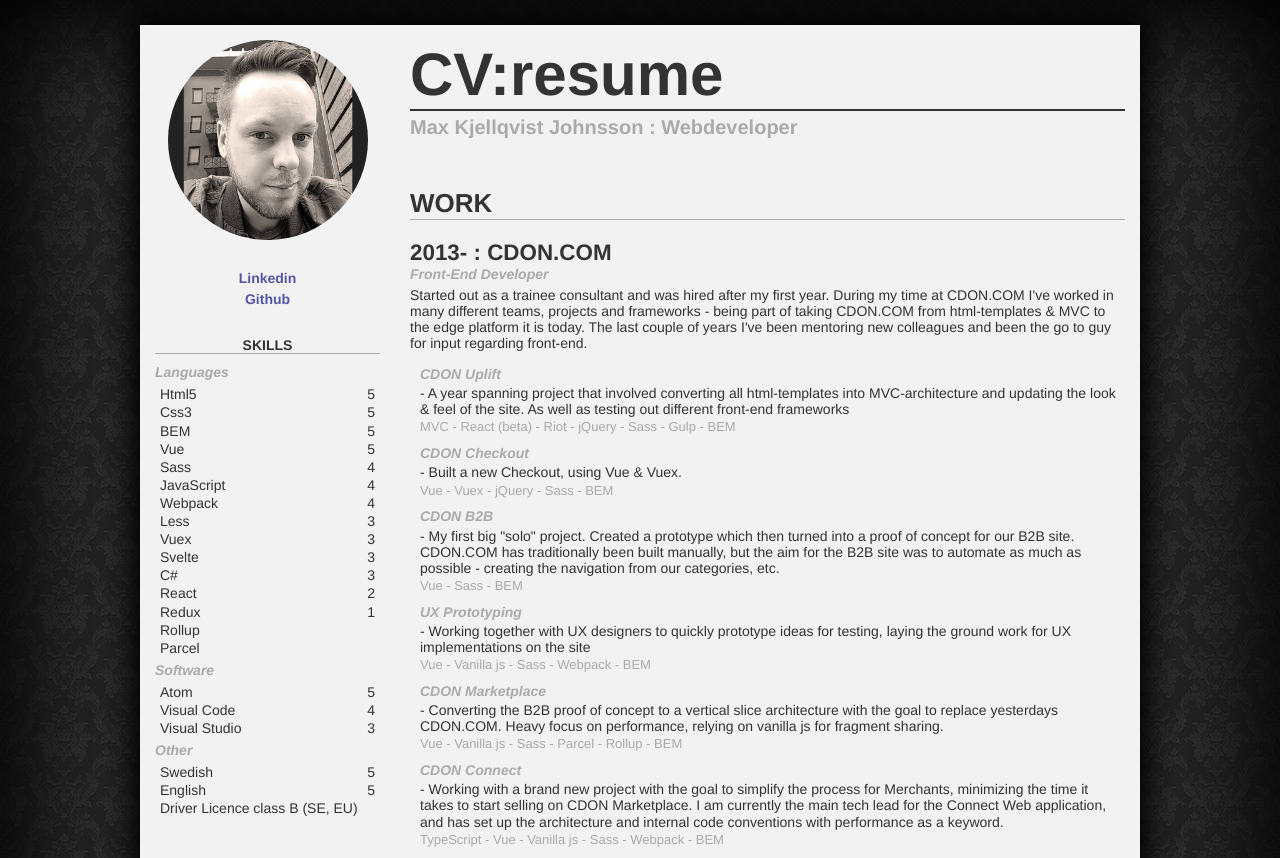
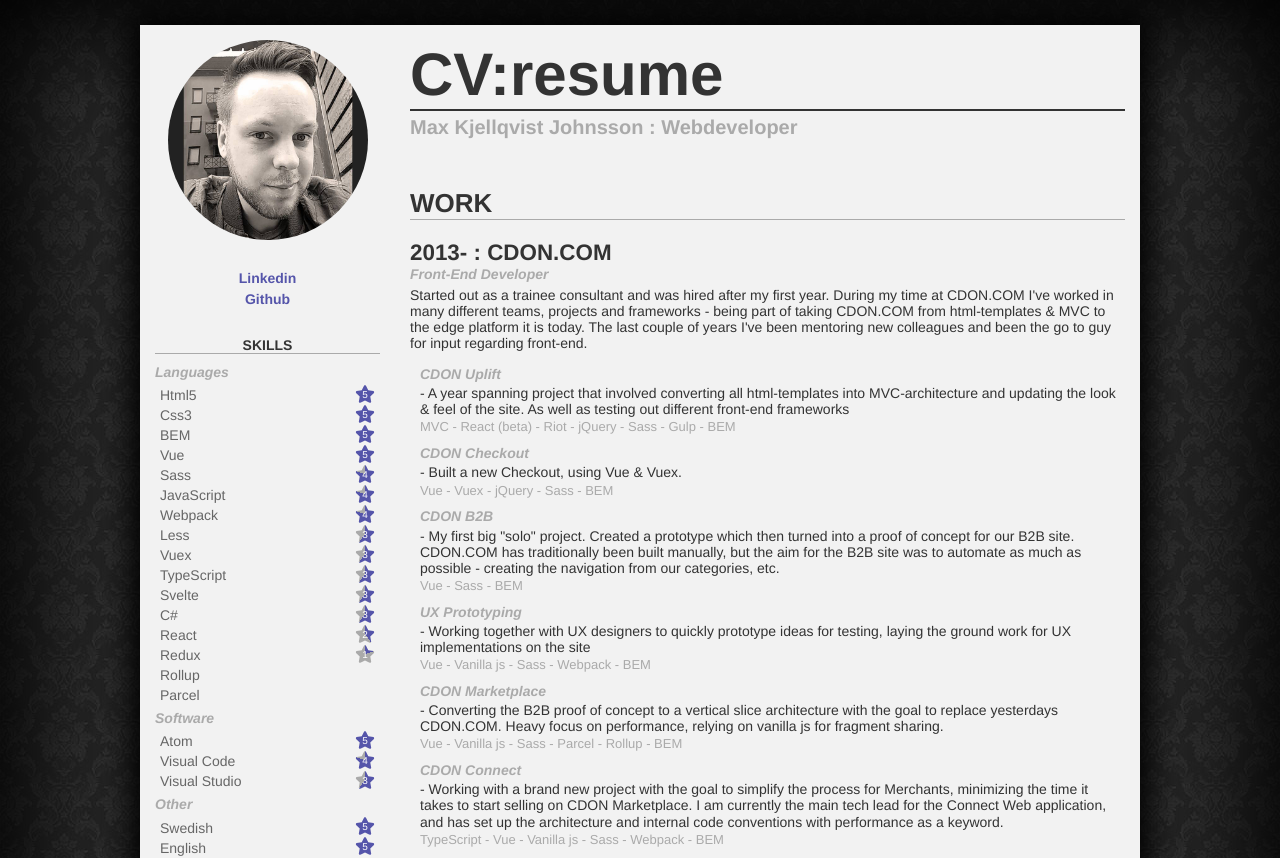
Before and after one commit to Mkayy90/CV, a React (Create React App) app: page / in a window 1280 px wide. Shown: the top 858 px of the page. Built offline with nearby package versions, Linux system fonts and the light colour scheme.

Commit message:
Added stars!

```diff
--- a/src/app/components/Skills/Skills.css
+++ b/src/app/components/Skills/Skills.css
@@ -24,6 +24,34 @@
 
 .skill-container {
   display: flex;
+  align-items: center;
   justify-content: space-between;
-  padding: 1px 5px;
+  height: 20px;
+  padding: 0 5px;
+  color: #666;
+  transition: color 150ms ease;
 }
+.skill-container:hover {
+  color: #000;
+  cursor: pointer;
+}
+
+.skill__level {
+  position: relative;
+  transform: scale(1);
+  transition: transform 150ms ease;
+}
+.skill-container:hover .skill__level {
+  z-index: 1;
+  transform: scale(1.4);
+}
+
+.skill__level-text {
+  position: absolute;
+  line-height: 22px;
+  left: 0;
+  right: 0;
+  color: #fff;
+  font-size: 1rem;
+  text-align: center;
+}
--- a/src/app/components/Skills/Skills.js
+++ b/src/app/components/Skills/Skills.js
@@ -2,10 +2,27 @@
 import './Skills.css';
 
 function Skills() {
+  const svgStar = (fillAmount) => (
+    <svg viewBox="0 0 576 512" width="20" height="20">
+      <clipPath id="clip">
+        <path d="M259.3 17.8L194 150.2 47.9 171.5c-26.2 3.8-36.7 36.1-17.7 54.6l105.7 103-25 145.5c-4.5 26.3 23.2 46 46.4 33.7L288 439.6l130.7 68.7c23.2 12.2 50.9-7.4 46.4-33.7l-25-145.5 105.7-103c19-18.5 8.5-50.8-17.7-54.6L382 150.2 316.7 17.8c-11.7-23.6-45.6-23.9-57.4 0z"></path>
+      </clipPath>
+
+      <foreignObject width="576" height="512" clip-path="url(#clip)">
+        <div style={{width: '100%', height: '100%', background: `conic-gradient(#5555aa 0deg, #5555aa ${fillAmount}deg, #aaa ${fillAmount}deg)`}}></div>
+      </foreignObject>
+    </svg>
+  );
+
   const skillSet = (skillKey) => skills[skillKey].sort((a, b) => b.level - a.level).map((skill, i) => (
     <div className="skill-container" key={i}>
       <div className="skill__title">{skill.title}</div>
-      <div className="skill__level">{skill.level}</div>
+      {skill.level ?
+        <div className="skill__level">
+          {svgStar((360 / 5) * skill.level)}
+          <span className="skill__level-text">{skill.level}</span>
+        </div>
+      : null}
     </div>
   ));
 
--- a/src/app/components/sidebar/Sidebar.js
+++ b/src/app/components/sidebar/Sidebar.js
@@ -10,8 +10,8 @@
       </div>
 
       <div className="sidebar__links">
-        <a href="https://www.linkedin.com/in/max-kjellqvist-johnsson-57001559/">Linkedin</a>
-        <a href="https://github.com/Mkayy90/CV">Github</a>
+        <a target="_blank" href="https://www.linkedin.com/in/max-kjellqvist-johnsson-57001559/">Linkedin</a>
+        <a target="_blank" href="https://github.com/Mkayy90/CV">Github</a>
       </div>
 
       <div className="sidebar__skills">
--- a/src/app/config.js
+++ b/src/app/config.js
@@ -83,6 +83,7 @@
     { 'title': 'Vue', 'level': 5 },
     { 'title': 'Vuex', 'level': 3 },
     { 'title': 'JavaScript', 'level': 4 },
+    { 'title': 'TypeScript', 'level': 3 },
     { 'title': 'Svelte', 'level': 3 },
     { 'title': 'React', 'level': 2 },
     { 'title': 'Redux', 'level': 1 },
```
